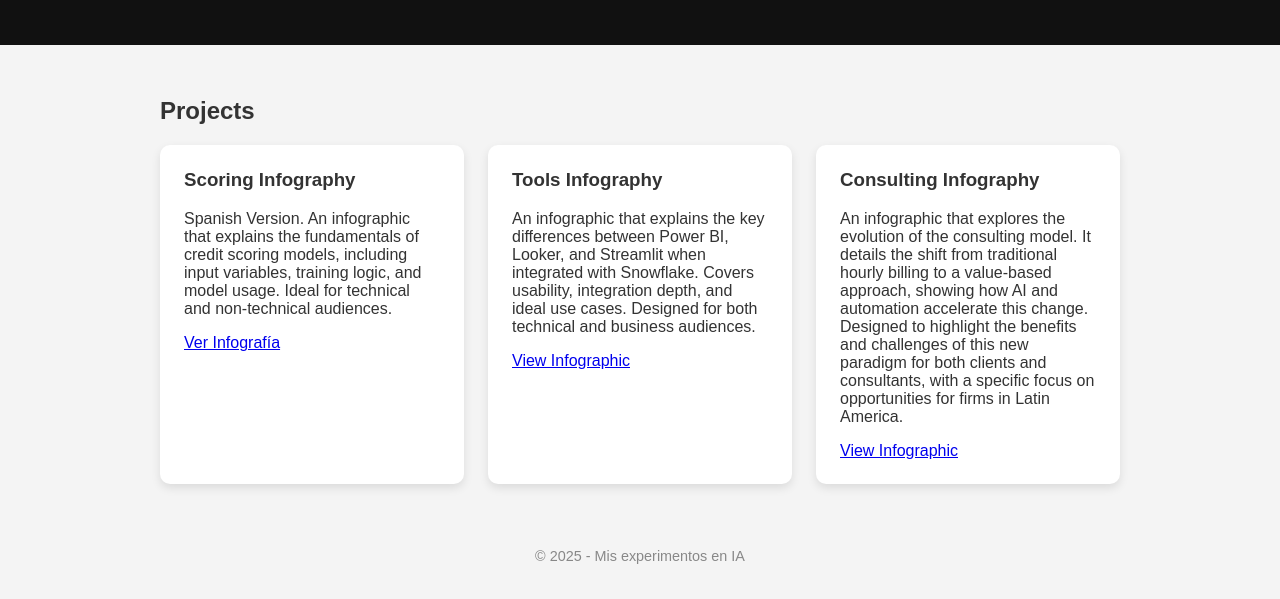
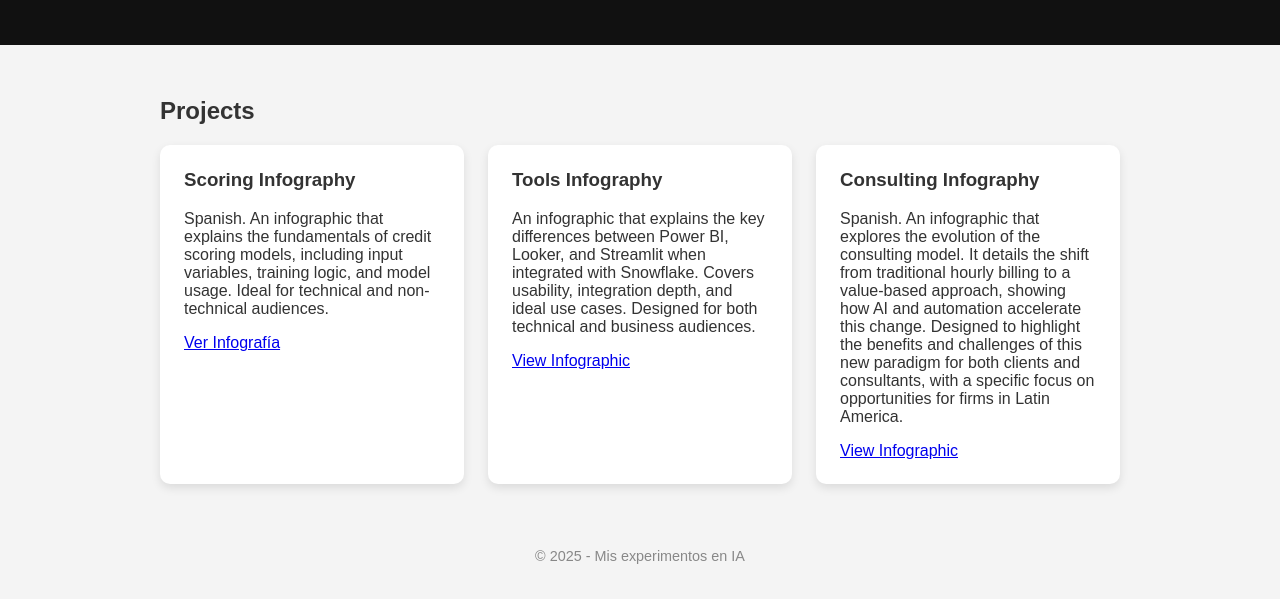
Before and after one commit to AGarciaData/IA, a plain HTML site: page index.html in a window 1280 px wide. Shown: the part 127-726 px from the top of the page. Drawn offline with Linux system fonts and the light colour scheme.

Commit message:
Update index.html

```diff
--- a/index.html
+++ b/index.html
@@ -63,7 +63,7 @@
     <div class="projects">
       <div class="card">
         <h3>Scoring Infography</h3>
-        <p>Spanish Version. An infographic that explains the fundamentals of credit scoring models, including input variables, training logic, and model usage. Ideal for technical and non-technical audiences.</p>
+        <p>Spanish. An infographic that explains the fundamentals of credit scoring models, including input variables, training logic, and model usage. Ideal for technical and non-technical audiences.</p>
         <a href="https://agarciadata.github.io/IA/scoring.html" target="_blank">Ver Infografía</a>
       </div>
       <div class="card">
@@ -73,7 +73,7 @@
       </div>
       <div class="card">
         <h3>Consulting Infography</h3>
-        <p>An infographic that explores the evolution of the consulting model. It details the shift from traditional hourly billing to a value-based approach, showing how AI and automation accelerate this change. Designed to highlight the benefits and challenges of this new paradigm for both clients and consultants, with a specific focus on opportunities for firms in Latin America.</p>
+        <p>Spanish. An infographic that explores the evolution of the consulting model. It details the shift from traditional hourly billing to a value-based approach, showing how AI and automation accelerate this change. Designed to highlight the benefits and challenges of this new paradigm for both clients and consultants, with a specific focus on opportunities for firms in Latin America.</p>
         <a href="https://agarciadata.github.io/IA/consulting.html" target="_blank">View Infographic</a>
       </div>
       <!-- Agregá más tarjetas aquí -->
```
